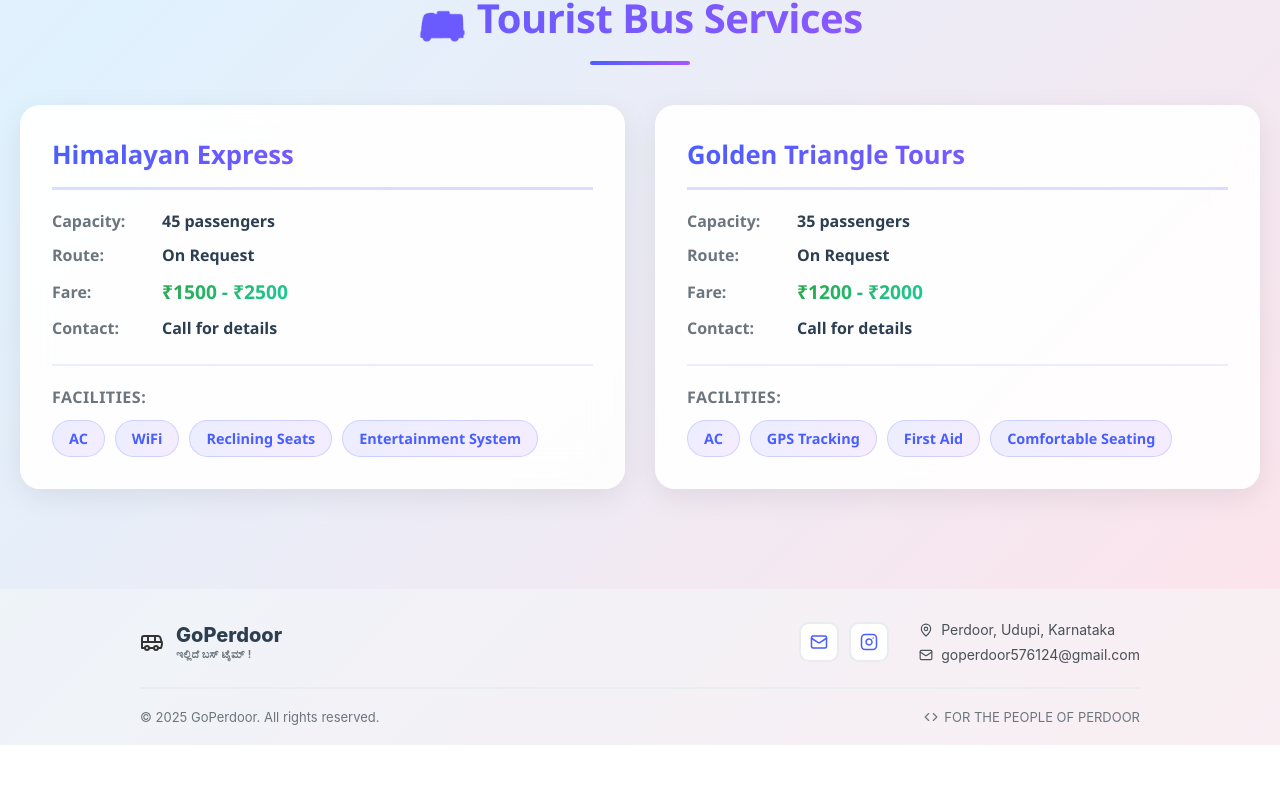
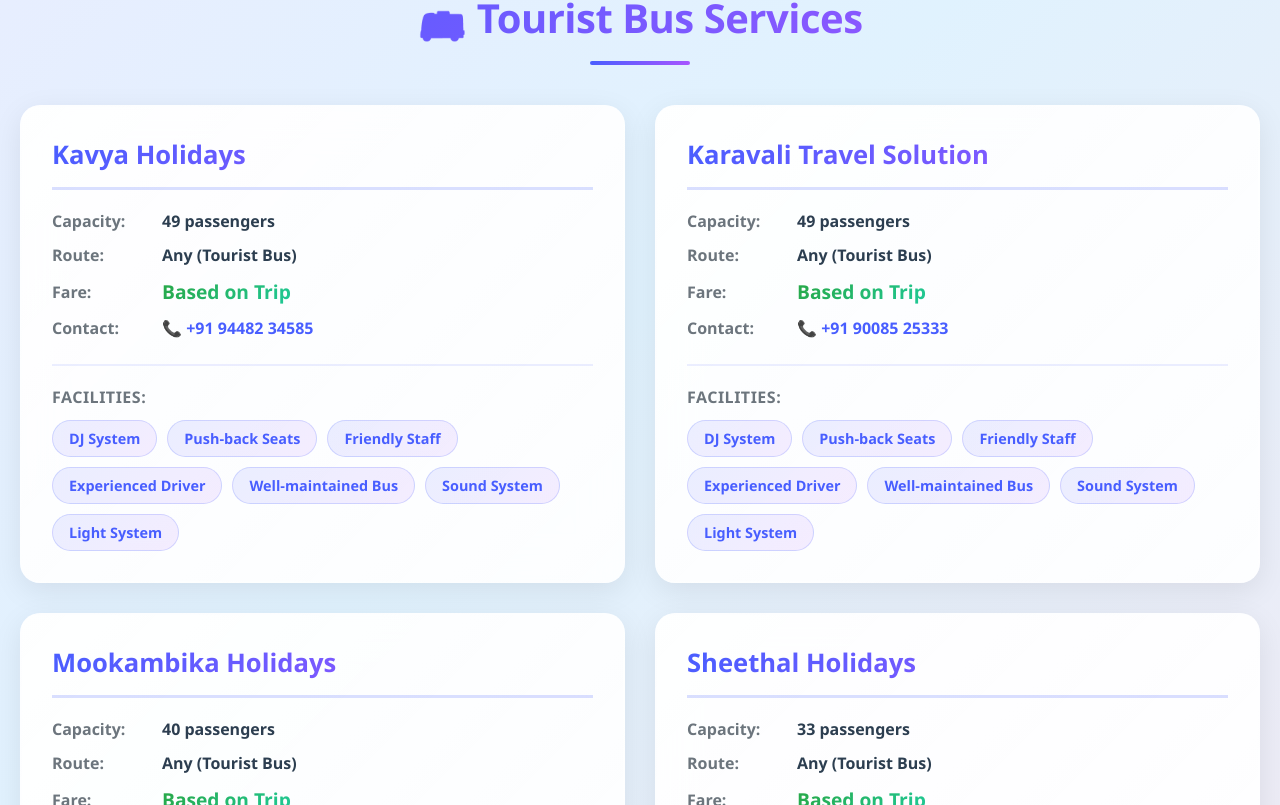
Before and after one commit to goperdoor/bus, a React (Create React App) app in the folder frontend/: page /RickshawBusManagement in a window 1280 px wide. Shown: the part 1675-2480 px from the top of the page. Before the commit the page ends 2420 px from the top, so only its background shows below. Built offline with nearby package versions, Linux system fonts and the light colour scheme; no server answers.

Commit message:
Update RickshawBusManagement.js

```diff
--- a/frontend/src/Pages/RickshawBusManagement.js
+++ b/frontend/src/Pages/RickshawBusManagement.js
@@ -25,24 +25,124 @@ const RickshawBusManagement = () => {
   const [touristBuses] = useState([
   {
     id: 1,
-      name: "Himalayan Express",
-      capacity: 45,
-      route: "",
-      facilities: ["AC", "WiFi", "Reclining Seats", "Entertainment System"],
-      contactNumber: "",
-      fareRange: "₹1500 - ₹2500"
+    name: "Kavya Holidays",
+    capacity: 49,
+    route: "Any (Tourist Bus)",
+    facilities: [
+      "DJ System",
+      "Push-back Seats",
+      "Friendly Staff",
+      "Experienced Driver",
+      "Well-maintained Bus",
+      "Sound System",
+      "Light System"
+    ],
+    contactNumber: "+91 94482 34585",
+    fareRange: "Based on Trip"
   },
   {
     id: 2,
-      name: "Golden Triangle Tours",
-      capacity: 35,
-      route: "",
-      facilities: ["AC", "GPS Tracking", "First Aid", "Comfortable Seating"],
-      contactNumber: "",
-      fareRange: "₹1200 - ₹2000"
+    name: "Karavali Travel Solution",
+    capacity: 49,
+    route: "Any (Tourist Bus)",
+    facilities: [
+      "DJ System",
+      "Push-back Seats",
+      "Friendly Staff",
+      "Experienced Driver",
+      "Well-maintained Bus",
+      "Sound System",
+      "Light System"
+    ],
+    contactNumber: "+91 90085 25333",
+    fareRange: "Based on Trip"
+  },
+  {
+    id: 3,
+    name: "Mookambika Holidays",
+    capacity: 40,
+    route: "Any (Tourist Bus)",
+    facilities: [
+      "DJ System",
+      "Push-back Seats",
+      "Friendly Staff",
+      "Experienced Driver",
+      "Well-maintained Bus",
+      "Sound System",
+      "Light System"
+    ],
+    contactNumber: "+91 81474 31529",
+    fareRange: "Based on Trip"
+  },
+  {
+    id: 4,
+    name: "Sheethal Holidays",
+    capacity: 33,
+    route: "Any (Tourist Bus)",
+    facilities: [
+      "DJ System",
+      "Push-back Seats",
+      "Friendly Staff",
+      "Experienced Driver",
+      "Well-maintained Bus",
+      "Sound System",
+      "Light System"
+    ],
+    contactNumber: "95917 22657",
+    fareRange: "Based on Trip"
+  },
+  {
+    id: 5,
+    name: "Varija Holidays",
+    capacity: 25,
+    route: "Any (Tourist Bus)",
+    facilities: [
+      "DJ System",
+      "Push-back Seats",
+      "Friendly Staff",
+      "Experienced Driver",
+      "Well-maintained Bus",
+      "Sound System",
+      "Light System"
+    ],
+    contactNumber: "+91 99803 80206",
+    fareRange: "Based on Trip"
+  },
+  {
+    id: 6,
+    name: "Karavali Holidays",
+    capacity: 21,
+    route: "Any (Tourist Bus)",
+    facilities: [
+      "DJ System",
+      "Push-back Seats",
+      "Friendly Staff",
+      "Experienced Driver",
+      "Well-maintained Bus",
+      "Sound System",
+      "Light System"
+    ],
+    contactNumber: "+91 73493 43133",
+    fareRange: "Based on Trip"
+  },
+  {
+    id: 7,
+    name: "Mahakali Holidays",
+    capacity: 14,
+    route: "Any (Tourist Bus)",
+    facilities: [
+      "DJ System",
+      "Push-back Seats",
+      "Friendly Staff",
+      "Experienced Driver",
+      "Well-maintained Bus",
+      "Sound System",
+      "Light System"
+    ],
+    contactNumber: "99865 15839",
+    fareRange: "Based on Trip"
   }
 ]);
-
   const RickshawTable = ({ title, rickshaws, bgColor }) => (
     <div className="rickshaw-stand-card">
       <h2 className="stand-title">{title}</h2>
```
Lines whose indentation alone changed are shown as unchanged.
